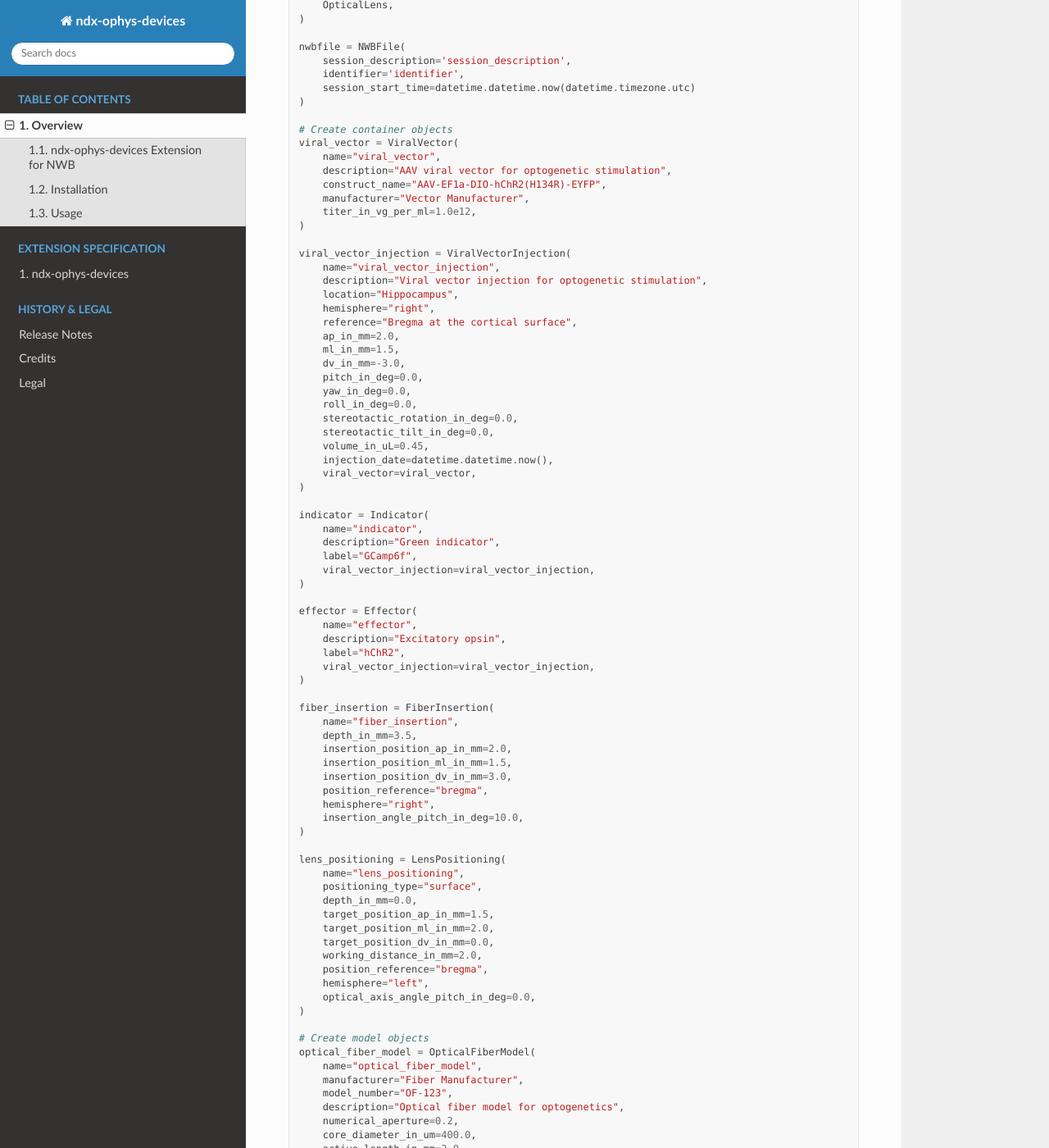
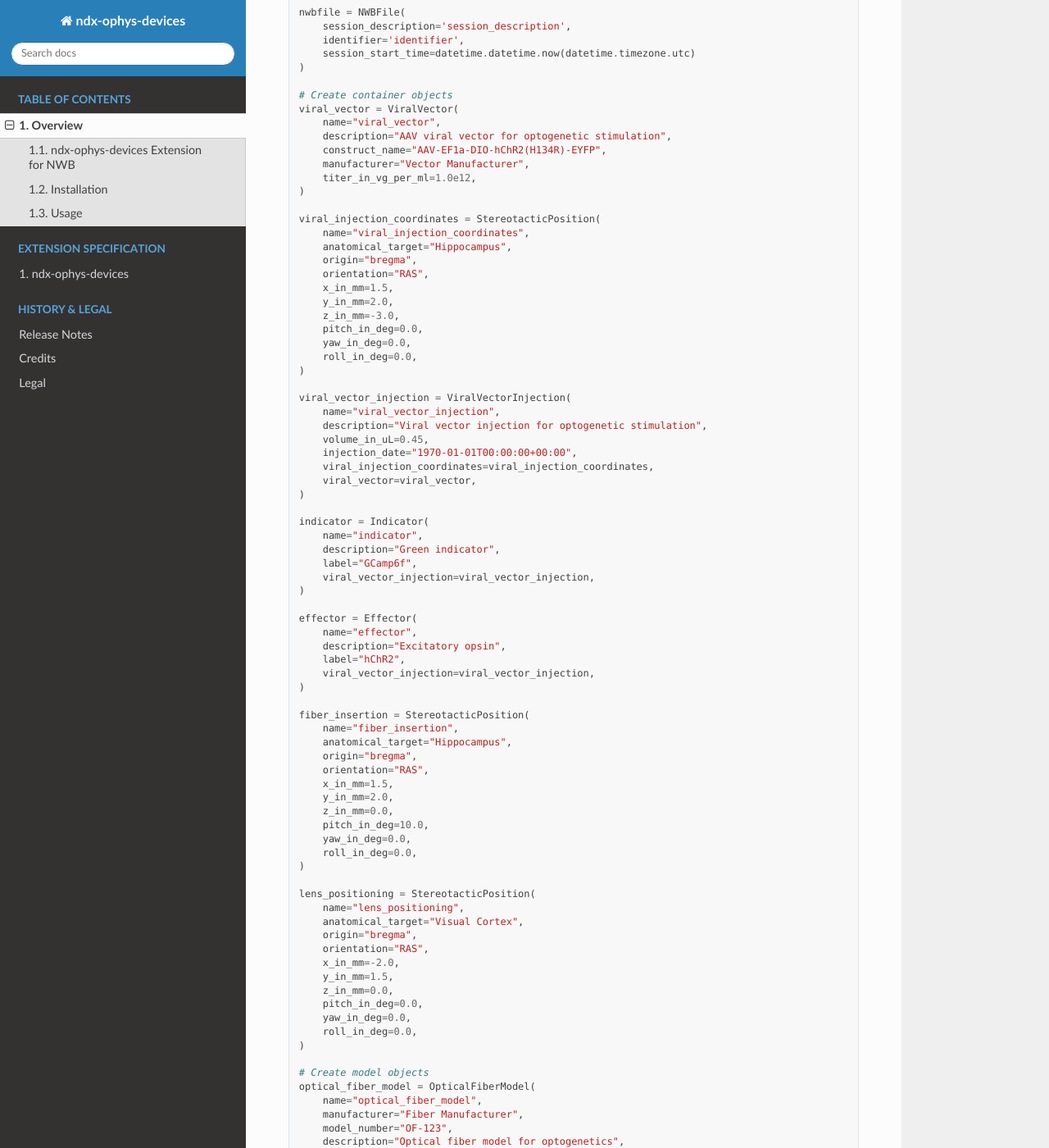
Before and after one commit to catalystneuro/ndx-ophys-devices, a Sphinx documentation site: the page built from docs/source/description.rst, in a window 1280 px wide and 1400 px high, scrolled down 2177 px. Shown: the whole window at 82% size. Built offline with Sphinx 7.4.7 and the Read the Docs theme 3.1.0, drawn with Linux system fonts in a browser that asks for light colours; some of the changed text lies outside the part shown.

Commit message:
NWBEP004_reviews (#25)
* NWBEP004_reviews
- [ ] Renamed ``OpticalLens`` to ``ObjectiveLens``
- [ ] Refactor ImagingSpace coordinates: disambiguate imaging origin coodinates from anatomical origin coordinates
- [ ] review all fields that refers to MLAPDV coordinate system
- [ ] Rename "location" to "brain_region" or "target_area"
- [ ] Add Neurodatatypes for static images

* ruff fixes

* Replace `FiberInsertion`, `LensPositioning` and `ViralVectorInjection` fields related to coordinates and angles with `StereotacticPosition` group

* update docs

```diff
--- a/docs/source/description.rst
+++ b/docs/source/description.rst
@@ -14,8 +14,7 @@ This extension consists of neurodata types in the following categories:
 - **ViralVectorInjection** extends NWBContainer to hold metadata on viral vector injection procedures.
 - **Indicator** extends ``NWBContainer`` to hold metadata on the fluorescent indicator.
 - **Effector** extends ``NWBContainer`` to hold metadata on the effector/opsin.
-- **LensPositioning** extends ``NWBContainer`` to hold metadata on the positioning of a lens relative to the brain.
-- **FiberInsertion** extends ``NWBContainer`` to hold metadata on the insertion of a fiber into the brain.
+- **StereotacticPosition** extends ``NWBContainer`` to hold metadata about the stereotactic position of a device relative to the brain.
 
 **Device Model Classes:**
 
@@ -27,7 +26,7 @@ This extension consists of neurodata types in the following categories:
 - **OpticalFilterModel** extends ``DeviceModel`` to hold metadata on a general optical filter model.
 - **BandOpticalFilterModel** extends ``OpticalFilterModel`` to hold metadata on any bandpass or bandstop optical filter models.
 - **EdgeOpticalFilterModel** extends ``OpticalFilterModel`` to hold metadata on any edge optical filter models.
-- **OpticalLensModel** extends ``DeviceModel`` to hold metadata on the optical lens model.
+- **ObjectiveLensModel** extends ``DeviceModel`` to hold metadata on the objective lens model.
 
 **Device Instance Classes:**
 
@@ -40,7 +39,7 @@ This extension consists of neurodata types in the following categories:
 - **OpticalFilter** extends ``DeviceInstance`` to hold metadata on general optical filter instances.
 - **BandOpticalFilter** extends ``OpticalFilter`` to hold metadata on bandpass or bandstop optical filter instances.
 - **EdgeOpticalFilter** extends ``OpticalFilter`` to hold metadata on edge optical filter instances.
-- **OpticalLens** extends ``DeviceInstance`` to hold metadata on optical lens instances.
+- **ObjectiveLens** extends ``DeviceInstance`` to hold metadata on objective lens instances.
 
 Note that the container classes cannot be directly added to the NWB file, but instead require extending `LabMetaData` to
 contain one or more of these container classes in a separate extension.
@@ -69,8 +68,7 @@ Usage
         ViralVectorInjection,
         Indicator,
         Effector,
-        LensPositioning,
-        FiberInsertion,
+        StereotacticPosition,
 
         # Model classes
         OpticalFiberModel,
@@ -91,7 +89,7 @@ Usage
         OpticalFilter,
         BandOpticalFilter,
         EdgeOpticalFilter,
-        OpticalLens,
+        ObjectiveLens,
     )
 
     nwbfile = NWBFile(
@@ -109,22 +107,25 @@ Usage
         titer_in_vg_per_ml=1.0e12,
     )
 
+    viral_injection_coordinates = StereotacticPosition(
+        name="viral_injection_coordinates",
+        anatomical_target="Hippocampus",
+        origin="bregma",
+        orientation="RAS",
+        x_in_mm=1.5,
+        y_in_mm=2.0,
+        z_in_mm=-3.0,
+        pitch_in_deg=0.0,
+        yaw_in_deg=0.0,
+        roll_in_deg=0.0,
+    )
+
     viral_vector_injection = ViralVectorInjection(
         name="viral_vector_injection",
         description="Viral vector injection for optogenetic stimulation",
-        location="Hippocampus",
-        hemisphere="right",
-        reference="Bregma at the cortical surface",
-        ap_in_mm=2.0,
-        ml_in_mm=1.5,
-        dv_in_mm=-3.0,
-        pitch_in_deg=0.0,
-        yaw_in_deg=0.0,
-        roll_in_deg=0.0,
-        stereotactic_rotation_in_deg=0.0,
-        stereotactic_tilt_in_deg=0.0,
         volume_in_uL=0.45,
-        injection_date=datetime.datetime.now(),
+        injection_date="1970-01-01T00:00:00+00:00",
+        viral_injection_coordinates=viral_injection_coordinates,
         viral_vector=viral_vector,
     )
 
@@ -142,28 +143,30 @@ Usage
         viral_vector_injection=viral_vector_injection,
     )
 
-    fiber_insertion = FiberInsertion(
+    fiber_insertion = StereotacticPosition(
         name="fiber_insertion",
-        depth_in_mm=3.5,
-        insertion_position_ap_in_mm=2.0,
-        insertion_position_ml_in_mm=1.5,
-        insertion_position_dv_in_mm=3.0,
-        position_reference="bregma",
-        hemisphere="right",
-        insertion_angle_pitch_in_deg=10.0,
+        anatomical_target="Hippocampus",
+        origin="bregma",
+        orientation="RAS",
+        x_in_mm=1.5,
+        y_in_mm=2.0,
+        z_in_mm=0.0,
+        pitch_in_deg=10.0,
+        yaw_in_deg=0.0,
+        roll_in_deg=0.0,
     )
 
-    lens_positioning = LensPositioning(
+    lens_positioning = StereotacticPosition(
         name="lens_positioning",
-        positioning_type="surface",
-        depth_in_mm=0.0,
-        target_position_ap_in_mm=1.5,
-        target_position_ml_in_mm=2.0,
-        target_position_dv_in_mm=0.0,
-        working_distance_in_mm=2.0,
-        position_reference="bregma",
-        hemisphere="left",
-        optical_axis_angle_pitch_in_deg=0.0,
+        anatomical_target="Visual Cortex",
+        origin="bregma",
+        orientation="RAS",
+        x_in_mm=-2.0,
+        y_in_mm=1.5,
+        z_in_mm=0.0,
+        pitch_in_deg=0.0,
+        yaw_in_deg=0.0,
+        roll_in_deg=0.0,
     )
 
     # Create model objects
@@ -181,15 +184,15 @@ Usage
     )
     nwbfile.add_device(optical_fiber_model)
 
-    optical_lens_model = OpticalLensModel(
-        name="optical_lens_model",
+    objective_lens_model = ObjectiveLensModel(
+        name="objective_lens_model",
         manufacturer="Lens Manufacturer",
         model_number="OL-123",
-        description="Optical lens model for imaging",
+        description="Objective lens model for imaging",
         numerical_aperture=0.39,
         magnification=40.0,
     )
-    nwbfile.add_device(optical_lens_model)
+    nwbfile.add_device(objective_lens_model)
 
     excitation_source_model = ExcitationSourceModel(
         name="excitation_source_model",
@@ -260,11 +263,11 @@ Usage
         fiber_insertion=fiber_insertion,
     )
 
-    optical_lens = OpticalLens(
-        name="optical_lens",
-        description="Optical lens for imaging",
+    objective_lens = ObjectiveLens(
+        name="objective_lens",
+        description="Objective lens for imaging",
         serial_number="OL-SN-123456",
-        model=optical_lens_model,
+        model=objective_lens_model,
         lens_positioning=lens_positioning,
     )
 
@@ -320,7 +323,7 @@ Usage
 
     # Add objects to the NWBFile
     nwbfile.add_device(optical_fiber)
-    nwbfile.add_device(optical_lens)
+    nwbfile.add_device(objective_lens)
     nwbfile.add_device(excitation_source)
     nwbfile.add_device(pulsed_excitation_source)
     nwbfile.add_device(photodetector)
```
Also changed, not shown: other parts of docs/source/description.rst (+1 -1 lines), CHANGELOG.md (+6 -0 lines), README.md (+88 -94 lines), docs/source/release_notes.rst (+22 -0 lines), 7 other files.
